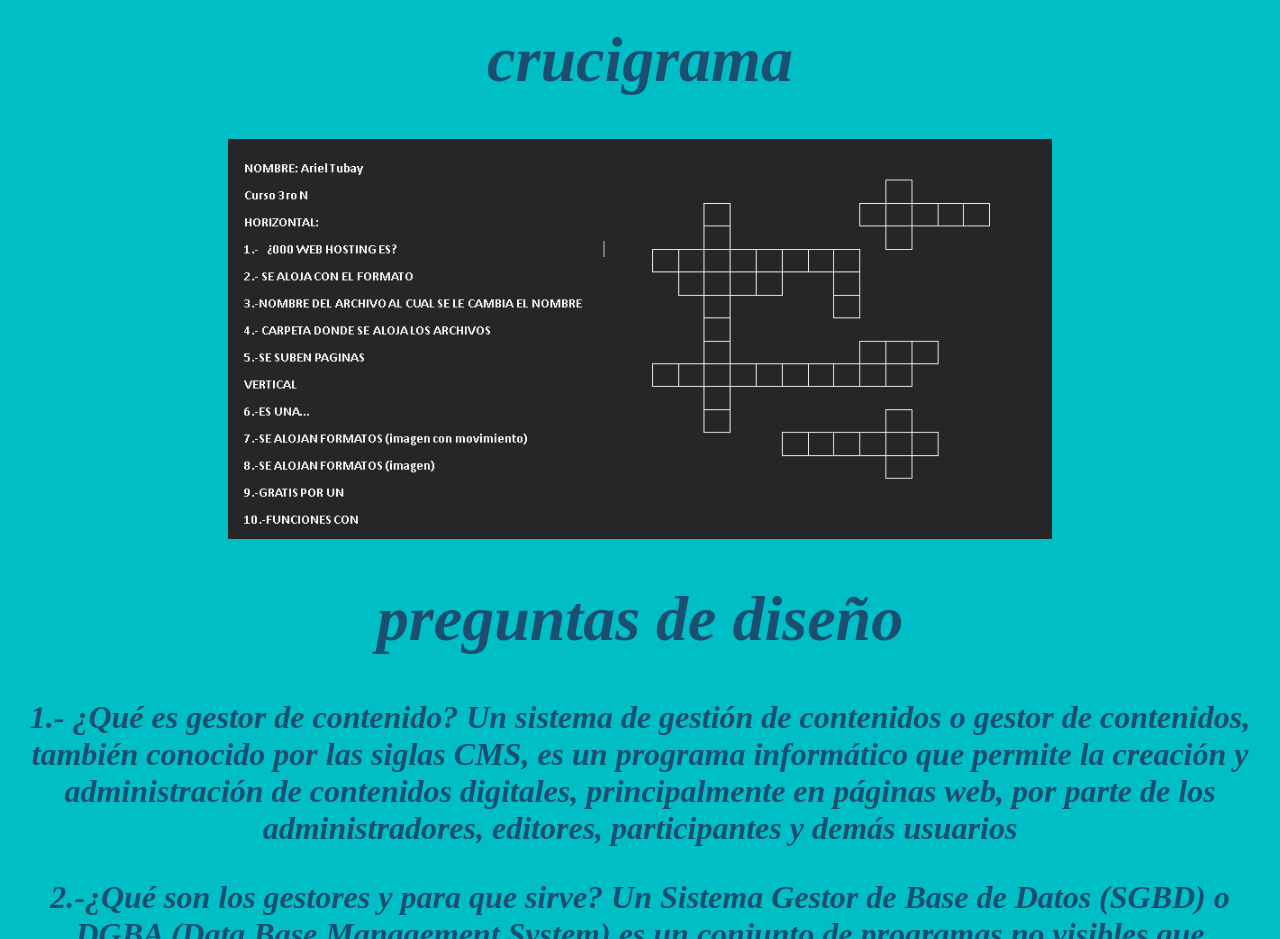
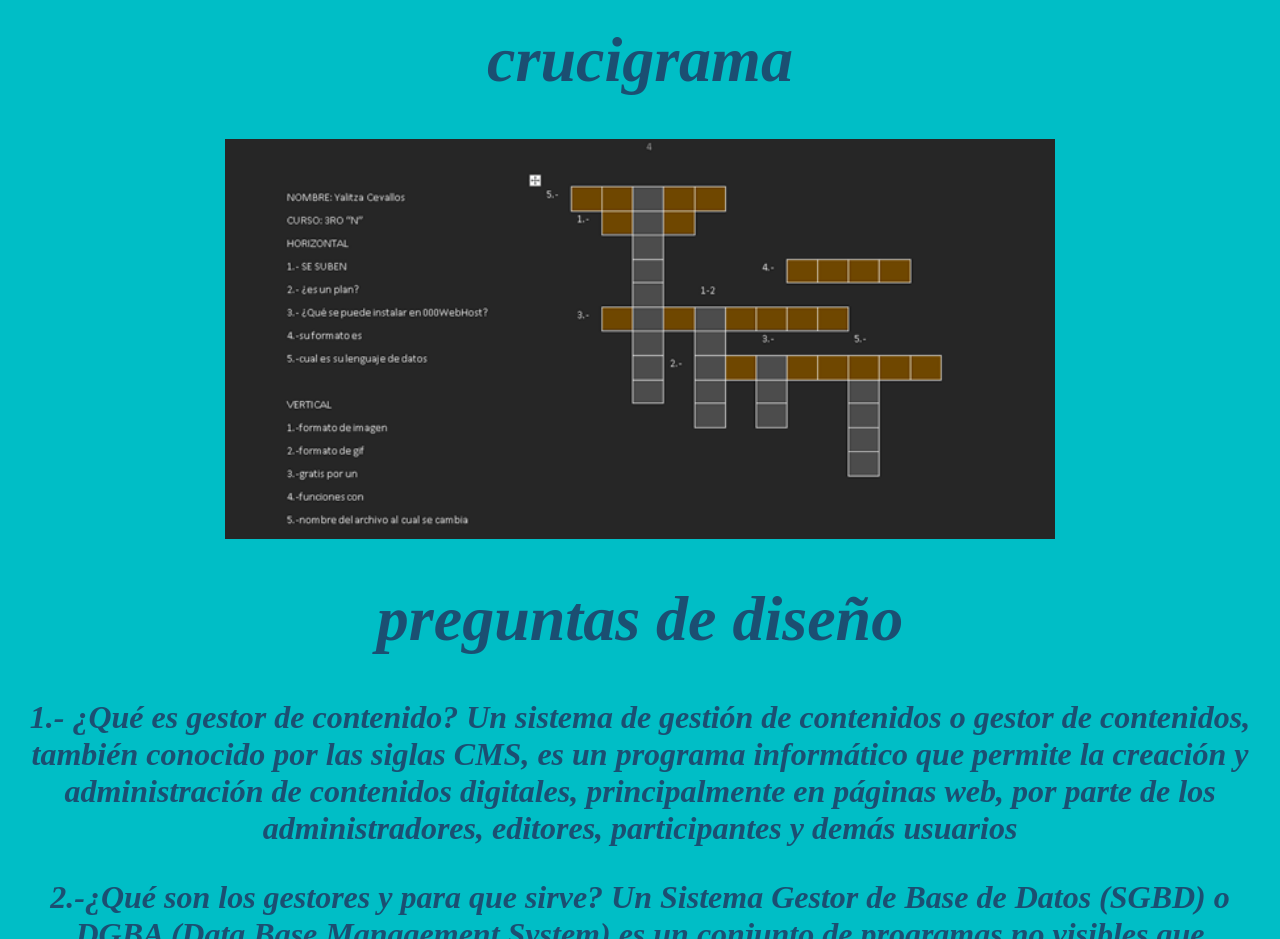
Before and after one commit to Barcelona1925/paginawebcevallos, a plain HTML site: page trimestre1.html in a window 1280 px wide. Shown: the part 4740-5679 px from the top of the page. Drawn offline with Linux system fonts and the light colour scheme.

Commit message:
Add files via upload

```diff
--- a/trimestre1.html
+++ b/trimestre1.html
@@ -53,7 +53,7 @@ Un detalle importante sobre el código QR es que, a diferencia de otros formatos
 
 <P>
 <I><H1><FONT COLOR = "#1B4F72">crucigrama</H1>
-<IMG SRC="./crucigrama.png" height="400px" weidth="400px"> </IMG>
+<IMG SRC="./cruci.png" height="400px" weidth="400px"> </IMG>
 
 <P>
 <I><H1><FONT COLOR = "#1B4F72">preguntas de diseño </H1>
```
